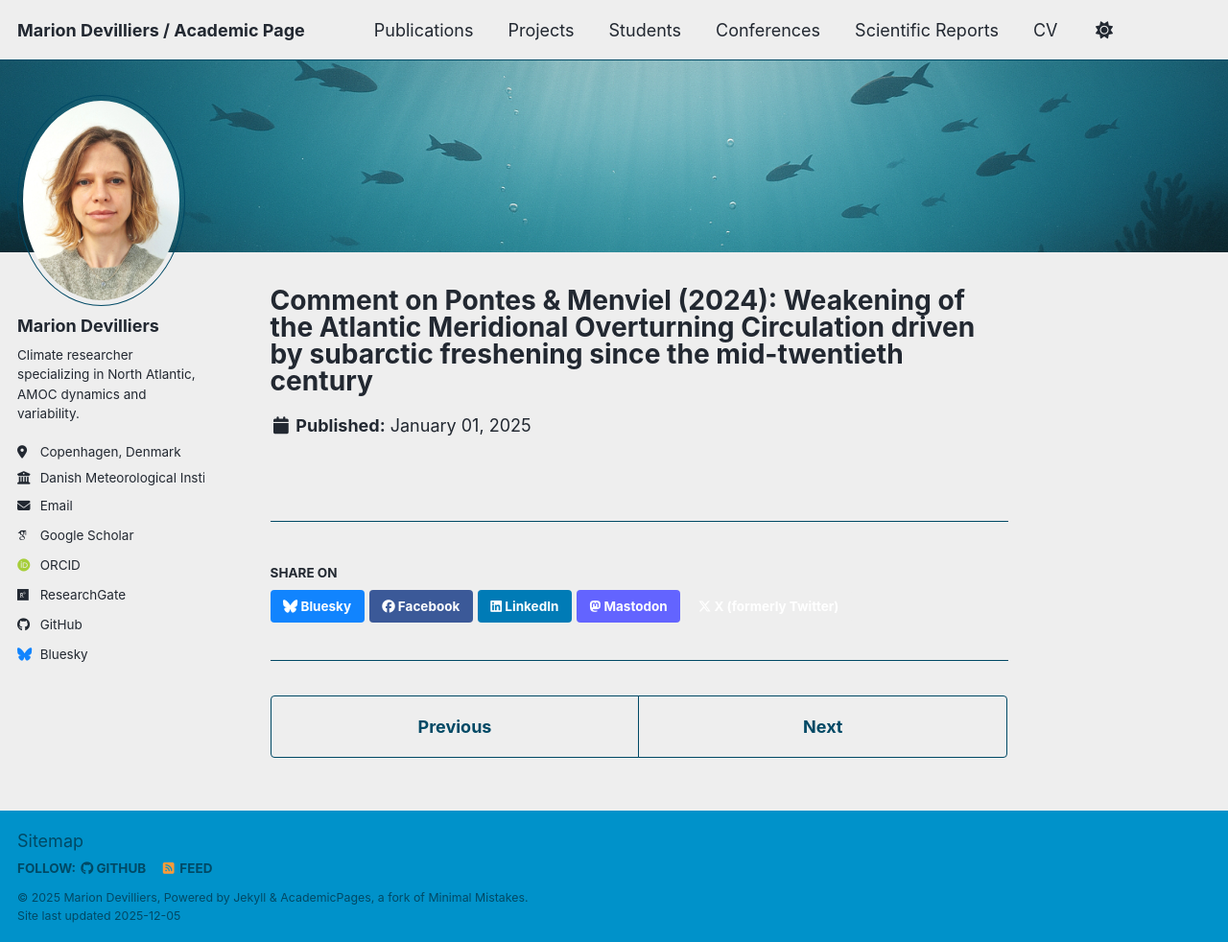
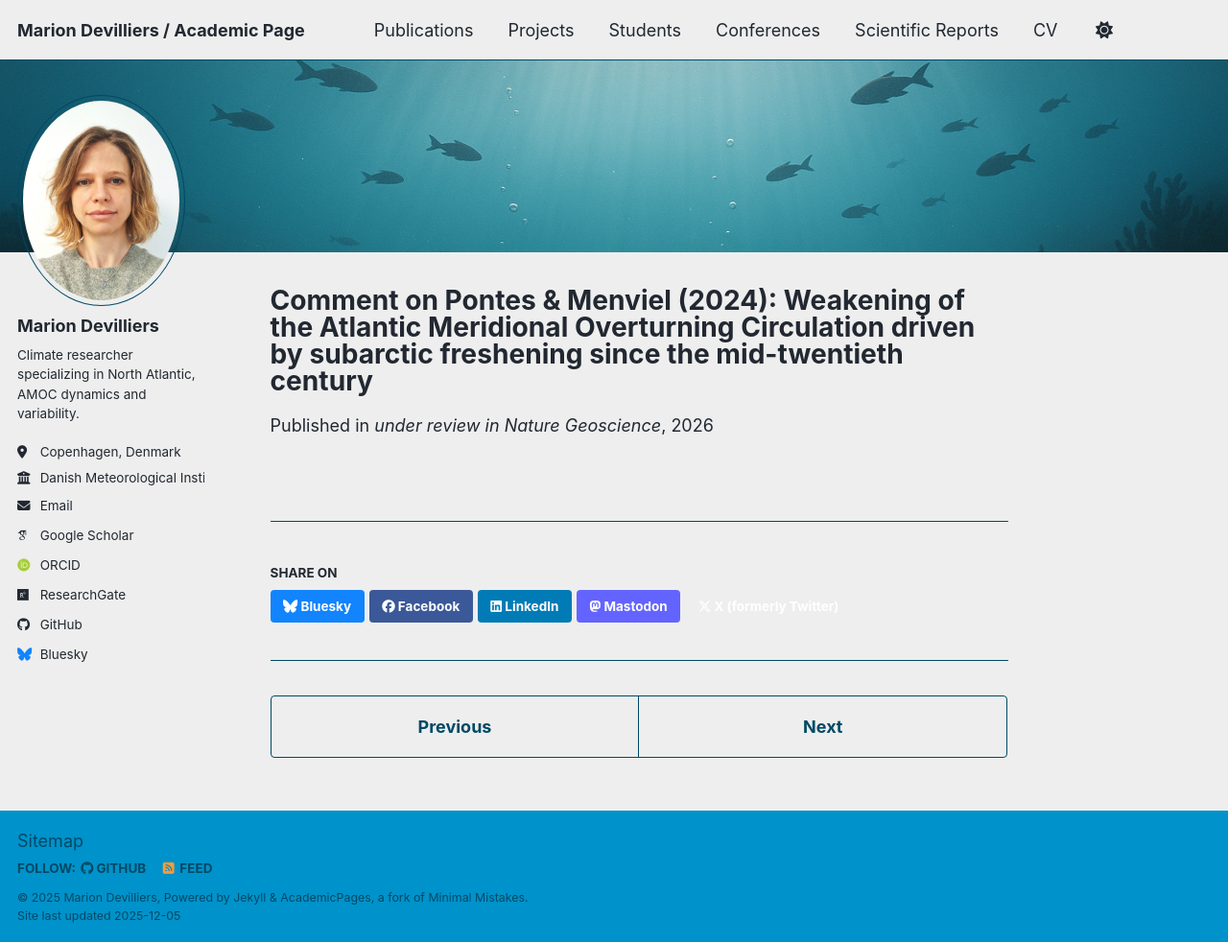
Before and after one commit to mariondevilliers/mariondevilliers.github.io, a Jekyll site: the page built from _publications/2025-devilliers-comments-pontes-menviel.md, in a window 1280 px wide and 982 px high. Shown: the whole window at 96% size. Built offline with Jekyll 4.4.1, drawn with Linux system fonts in a browser that asks for light colours; some web fonts are replaced; a script bundle is joined from its source files by our own code; library files that are not in the unit come from our copies.

Commit message:
Update 2025-devilliers-comments-pontes-menviel.md

```diff
--- a/_publications/2025-devilliers-comments-pontes-menviel.md
+++ b/_publications/2025-devilliers-comments-pontes-menviel.md
@@ -2,11 +2,11 @@
 title: "Comment on Pontes & Menviel (2024): Weakening of the Atlantic Meridional Overturning Circulation driven by subarctic freshening since the mid-twentieth century"
 collection: publications
 permalink: /publications/devilliers-2025-comments-pontes-menviel/
-date: 2025-01-01
-venue:
+date: 2026-01-01
+venue: "under review in Nature Geoscience"
+year: 2025
 reviewed_in: "In review, Nature Geoscience"
-authors: "Devilliers, M. ; Swingedouw, D. ; Martin, T. ; Mankoff, K. ; Schiller-Weiss, I. ; Mignot, J. ; Olsen, S. M. ; Deshayes, J."
-type: "article"
-status: "in-review"
-category: mansucript
+authors: "Devilliers, M.; Swingedouw, D.; Martin, T.; Mankoff, K.; Schiller-Weiss, I.; Mignot, J.; Olsen, S. M.; Deshayes, J."
+type: "preprint"
+category: mansucripts
 ---
```
